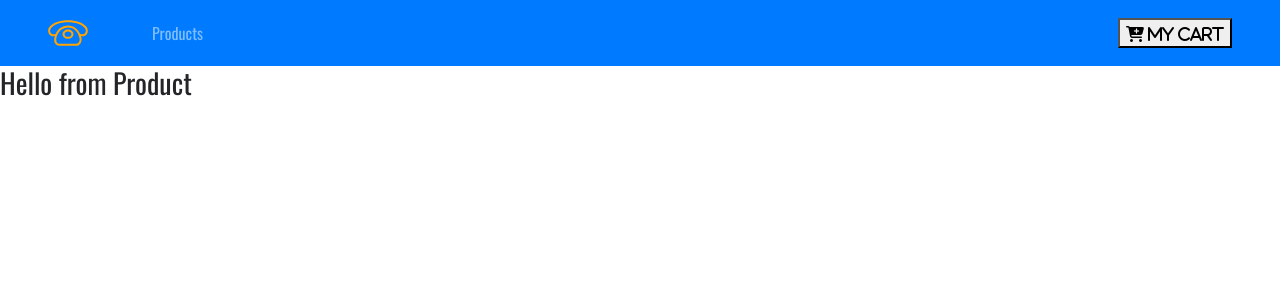
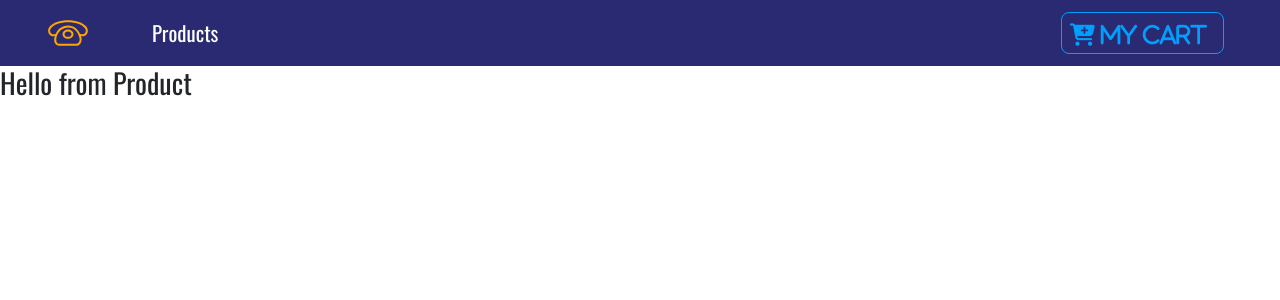
Before and after one commit to iaditya/react-mobile-cart, a React (Create React App) app: page / in a window 1280 px wide. Shown: the top 300 px of the page. Built offline with nearby package versions, Linux system fonts and the light colour scheme.

Commit message:
adds styled-components implement this in Navbar

```diff
--- a/package.json
+++ b/package.json
@@ -7,7 +7,8 @@
     "react": "^16.9.0",
     "react-dom": "^16.9.0",
     "react-router-dom": "^5.0.1",
-    "react-scripts": "3.1.1"
+    "react-scripts": "3.1.1",
+    "styled-components": "^4.3.2"
   },
   "scripts": {
     "start": "react-scripts start",
--- /dev/null
+++ b/src/components/Button.js
@@ -0,0 +1,21 @@
+import styled from 'styled-components';
+
+export const ButtonConainer = styled.button`
+text-transform: capitalize;
+font-size: 1.4rem;
+background: transparent;
+border: 0.05rem solid var(--lightBlue);
+color: var(--lightBlue);
+border-radius: 0.5rem;
+padding: 0.2rem 0.5rem;
+cursor: pointer;
+margin: 0.2rem 0.5rem 0.2rem 0;
+transition: all 0.5s easy-in-out;
+&:hover {
+    background: var(--lightBlue);
+    color: var(--mainBlue);
+};
+&:focus {
+    outline: none;
+}
+`
--- a/src/components/Navbar.js
+++ b/src/components/Navbar.js
@@ -1,12 +1,14 @@
 import React, { Component } from 'react';
-import {Link} from 'react-router-dom';
+import { Link } from 'react-router-dom';
+import styled from 'styled-components';
 import logo from '../logo.svg';
+import { ButtonConainer } from './Button';
 
 export default class Navbar extends Component {
 
     render() {
         return (
-            <nav className="navbar navbar-dark bg-primary navbar-expend-sm px-sm-5">
+            <NavWrapper className="navbar navbar-dark navbar-expend-sm px-sm-5">
                 <Link to="/">
                     <img src={logo} className="navbar-brand" alt="store"></img>
                 </Link>
@@ -18,12 +20,22 @@ export default class Navbar extends Component {
                 </ul>
 
                 <Link to="/cart" className="ml-auto">
-                    <button>
-                        <i className="fas fa-cart-plus"> My Cart</i>
-                    </button>
+                    <ButtonConainer >
+                        <span className="mr-2">
+                            <i className="fas fa-cart-plus"> my cart</i>
+                        </span>
+                    </ButtonConainer>
                 </Link>
-            </nav>
+            </NavWrapper>
 
         );
     }
 }
+
+const NavWrapper = styled.nav `
+background: var(--mainBlue);
+.nav-link {
+    color: var(--mainWhite) !important;
+    font-size: 1.3rem;
+}
+`
```
Also changed, not shown: 1 other file (tests, documents, lock files or other folders).
